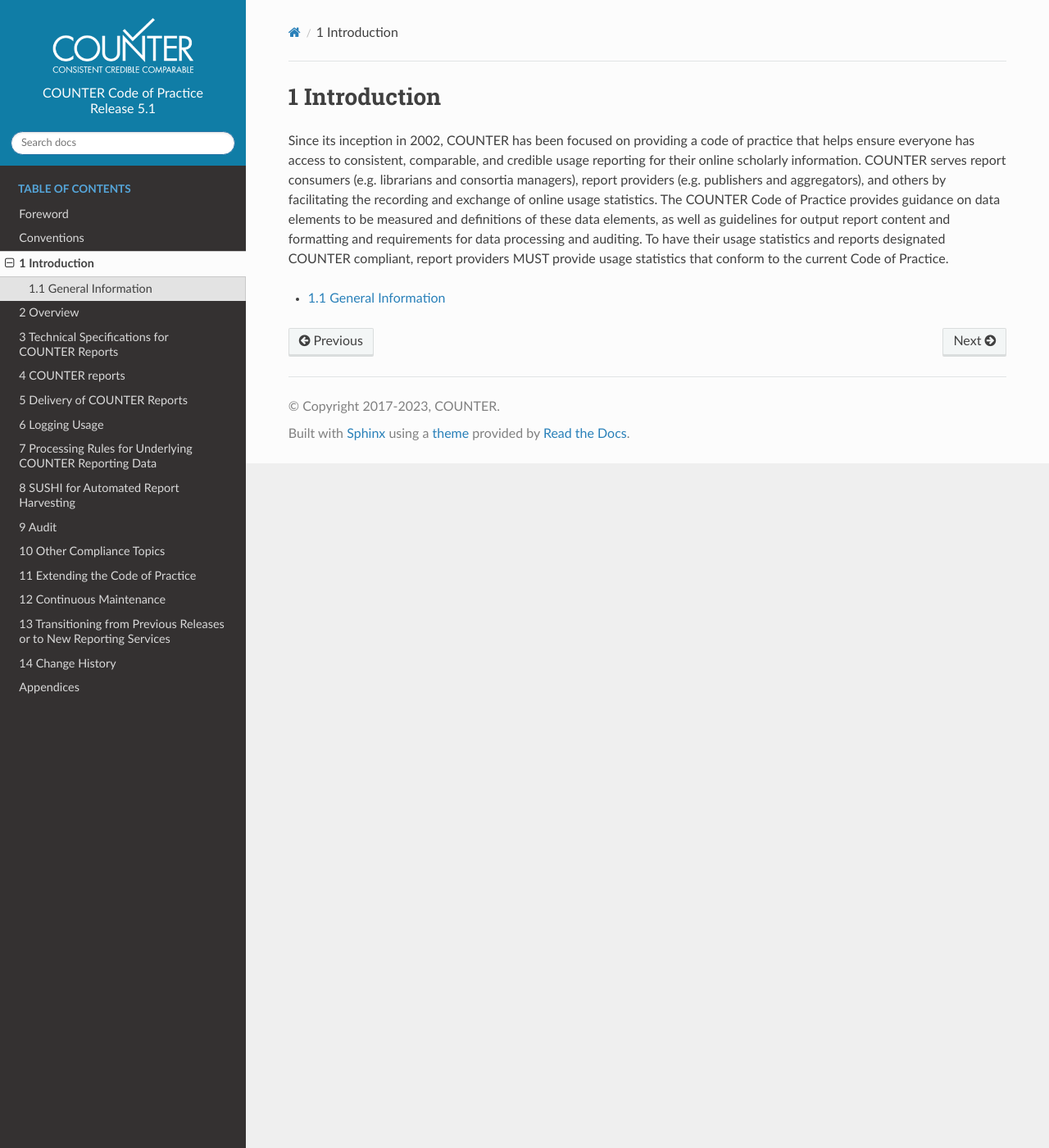
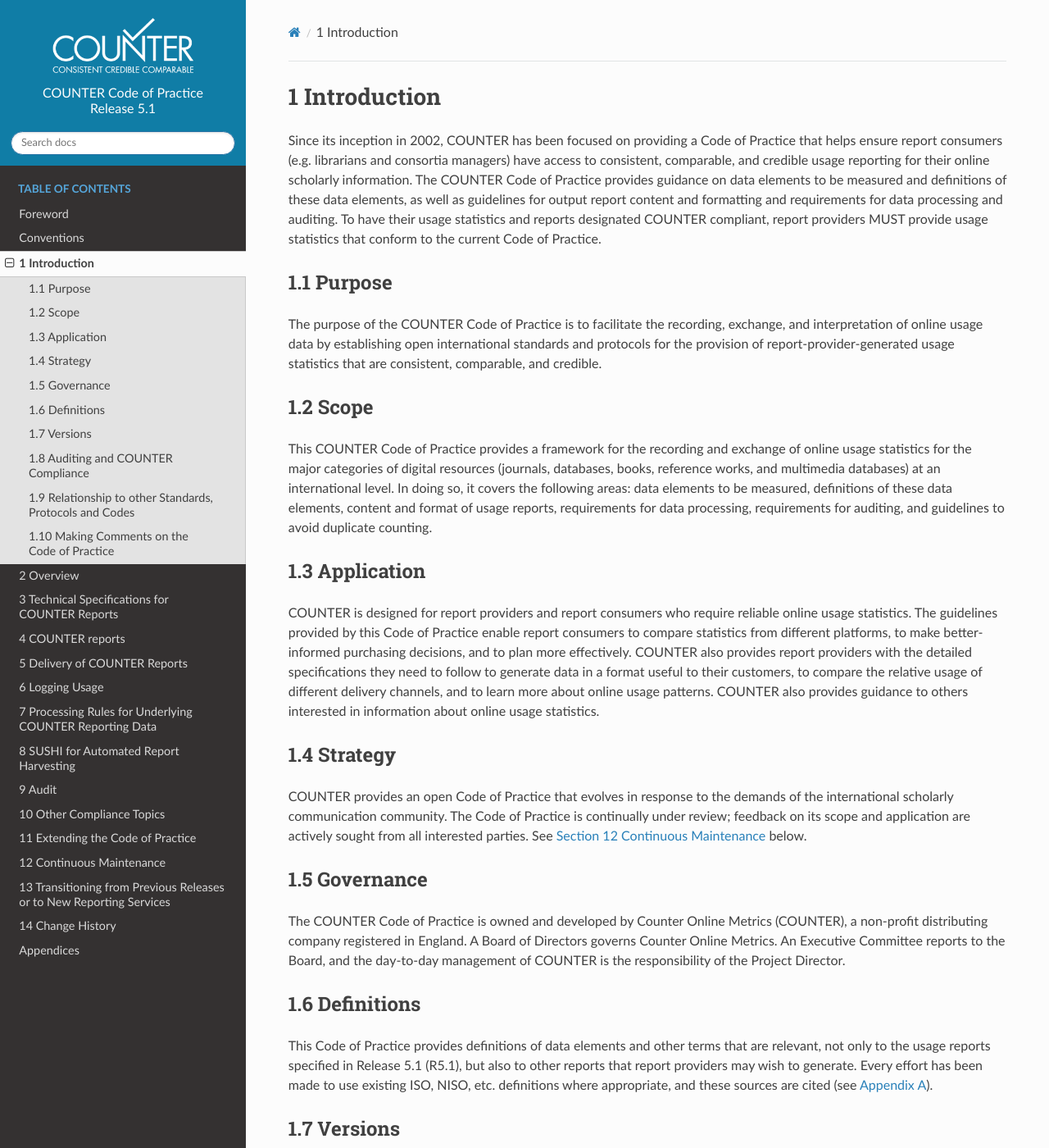
Before and after one commit to Project-Counter/cop5, a Sphinx documentation site: the page built from source/01-introduction/index.rst, in a window 1280 px wide and 1400 px high. Shown: the whole window at 82% size. Built offline with Sphinx 7.4.7 and the Read the Docs theme 2.0.0, drawn with Linux system fonts in a browser that asks for light colours; some of the changed text lies outside the part shown.

Commit message:
moved up section 1.1
addressed comments in pr #193

```diff
--- a/source/01-introduction/index.rst
+++ b/source/01-introduction/index.rst
@@ -2,12 +2,68 @@
    is licensed under CC BY-SA 4.0. To view a copy of this license,
    visit https://creativecommons.org/licenses/by-sa/4.0/
 
+
 Introduction
-============
+------------
 
-Since its inception in 2002, COUNTER has been focused on providing a code of practice that helps ensure everyone has access to consistent, comparable, and credible usage reporting for their online scholarly information. COUNTER serves report consumers (e.g. librarians and consortia managers), report providers (e.g. publishers and aggregators), and others by facilitating the recording and exchange of online usage statistics. The COUNTER Code of Practice provides guidance on data elements to be measured and definitions of these data elements, as well as guidelines for output report content and formatting and requirements for data processing and auditing. To have their usage statistics and reports designated COUNTER compliant, report providers MUST provide usage statistics that conform to the current Code of Practice.
+Since its inception in 2002, COUNTER has been focused on providing a Code of Practice that helps ensure report consumers (e.g. librarians and consortia managers) have access to consistent, comparable, and credible usage reporting for their online scholarly information. The COUNTER Code of Practice provides guidance on data elements to be measured and definitions of these data elements, as well as guidelines for output report content and formatting and requirements for data processing and auditing. To have their usage statistics and reports designated COUNTER compliant, report providers MUST provide usage statistics that conform to the current Code of Practice.
 
-.. toctree::
-   :maxdepth: 1
 
-   01-general-information
+Purpose
+"""""""
+The purpose of the COUNTER Code of Practice is to facilitate the recording, exchange, and interpretation of online usage data by establishing open international standards and protocols for the provision of report-provider-generated usage statistics that are consistent, comparable, and credible.
+
+
+Scope
+"""""
+
+This COUNTER Code of Practice provides a framework for the recording and exchange of online usage statistics for the major categories of digital resources (journals, databases, books, reference works, and multimedia databases) at an international level. In doing so, it covers the following areas: data elements to be measured, definitions of these data elements, content and format of usage reports, requirements for data processing, requirements for auditing, and guidelines to avoid duplicate counting.
+
+
+Application
+"""""""""""
+
+COUNTER is designed for report providers and report consumers who require reliable online usage statistics. The guidelines provided by this Code of Practice enable report consumers to compare statistics from different platforms, to make better-informed purchasing decisions, and to plan more effectively. COUNTER also provides report providers with the detailed specifications they need to follow to generate data in a format useful to their customers, to compare the relative usage of different delivery channels, and to learn more about online usage patterns. COUNTER also provides guidance to others interested in information about online usage statistics.
+
+
+Strategy
+""""""""
+
+COUNTER provides an open Code of Practice that evolves in response to the demands of the international scholarly communication community. The Code of Practice is continually under review; feedback on its scope and application are actively sought from all interested parties. See :numref:`maintenance` :ref:`maintenance` below.
+
+
+Governance
+""""""""""
+The COUNTER Code of Practice is owned and developed by Counter Online Metrics (COUNTER), a non-profit distributing company registered in England. A Board of Directors governs Counter Online Metrics. An Executive Committee reports to the Board, and the day-to-day management of COUNTER is the responsibility of the Project Director.
+
+
+Definitions
+"""""""""""
+
+This Code of Practice provides definitions of data elements and other terms that are relevant, not only to the usage reports specified in Release 5.1 (R5.1), but also to other reports that report providers may wish to generate. Every effort has been made to use existing ISO, NISO, etc. definitions where appropriate, and these sources are cited (see :ref:`Appendix A <appendix-a>`).
+
+
+Versions
+""""""""
+
+The COUNTER Code of Practice will be extended and upgraded as necessary based on input from the community it serves. Each new version will be made available as a numbered release on the COUNTER website; users will be alerted to its availability. R5.1 of the Code of Practice replaces Release 5 (R5) of the Code of Practice. The deadline date for implementation of this Release is 01-Jan-2025. After this date, only those content providers compliant with R5.1 will be deemed compliant with the Code of Practice.
+
+COUNTER R5 introduced a continuous maintenance process (see :numref:`maintenance` below) that allows the Code of Practice to evolve over time minimizing the need for major version changes. In R5.1 the COP will transition to use of Explicit Versioning, a four-digit numbering system in the structure Release.Breaking.Feature.Fix, where “Breaking” indicates changes that are not backwards compatible, “Feature” indicates new features or extensions that are backwards compatible, and “Fix” is used for typographic corrections and similar small amendments.
+
+
+Auditing and COUNTER Compliance
+"""""""""""""""""""""""""""""""
+
+An independent annual audit is REQUIRED of each report provider’s reports and processes to certify that they are COUNTER compliant. The auditing process is designed to be simple, straightforward and not unduly burdensome or costly to the content provider while providing reassurance to customers of the reliability of the COUNTER usage data. See :numref:`audit` below and :ref:`Appendix E <appendix-e>` for more details.
+
+
+Relationship to other Standards, Protocols and Codes
+""""""""""""""""""""""""""""""""""""""""""""""""""""
+
+The COUNTER Code of Practice builds on several existing industry initiatives and standards that address report provider-based online performance measures. Where appropriate, definitions of data elements and other terms from these sources have been used in this Code of Practice, and these are identified in :ref:`Appendix A <appendix-a>`.
+
+
+Making Comments on the Code of Practice
+"""""""""""""""""""""""""""""""""""""""
+
+The COUNTER Executive Committee welcomes comments on the Code of Practice (see :numref:`maintenance` below).
```
Also changed, not shown: source/01-introduction/01-general-information.rst (deleted, +0 -67 lines), source/appendices/b-changes-from-r5.rst (+4 -4 lines).
